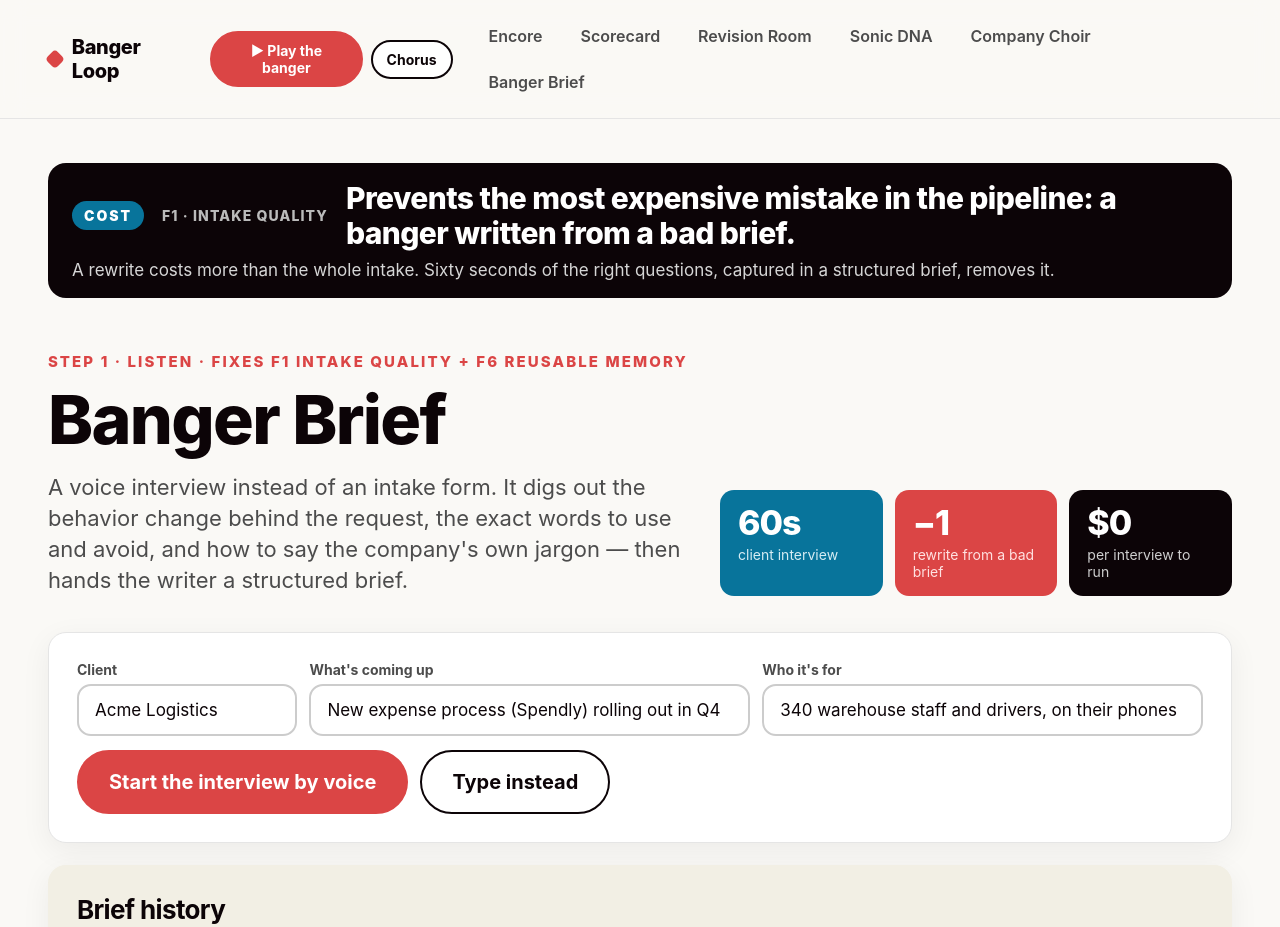
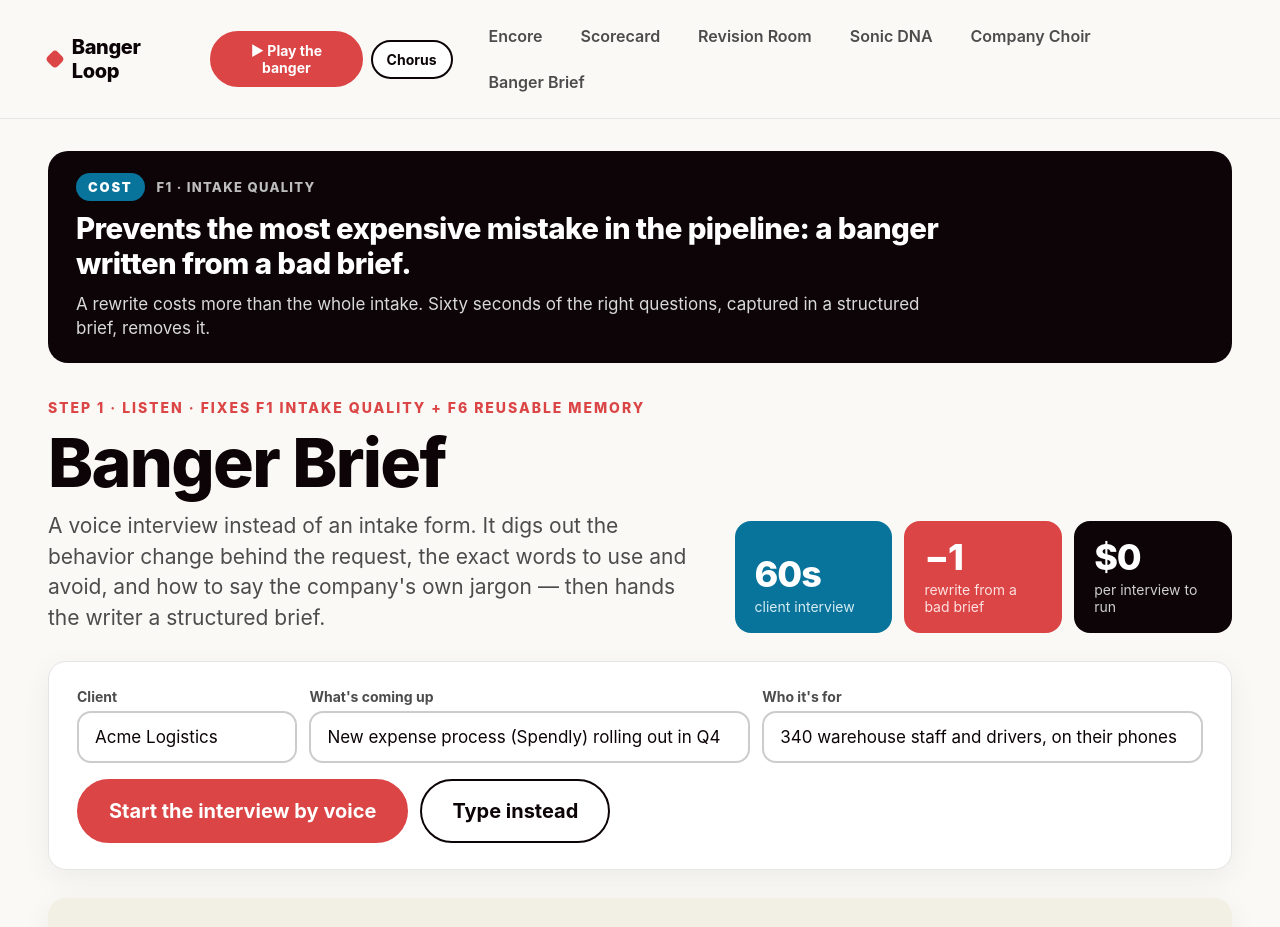
Before and after one commit to kfancy420/encore-recall-check, a Next.js app: page /brief in a window 1280 px wide. Shown: the top 927 px of the page. Built offline with nearby package versions, Linux system fonts and the light colour scheme.

Commit message:
Layout polish: stacked outcome banner, tighter vertical rhythm, consistent section spacing, impact tiles aligned

```diff
--- a/app/AppHero.tsx
+++ b/app/AppHero.tsx
@@ -14,10 +14,12 @@
     <section className="hero">
       {outcome && (
         <div className="outcome">
-          <span className={`outcome-kind ${outcome.kind === "Revenue" ? "red" : "blue"}`}>{outcome.kind}</span>
-          <span className="outcome-friction">{outcome.friction}</span>
-          <span className="outcome-claim">{outcome.claim}</span>
-          <span className="outcome-because">{outcome.because}</span>
+          <div className="outcome-head">
+            <span className={`outcome-kind ${outcome.kind === "Revenue" ? "red" : "blue"}`}>{outcome.kind}</span>
+            <span className="outcome-friction">{outcome.friction}</span>
+          </div>
+          <div className="outcome-claim">{outcome.claim}</div>
+          <div className="outcome-because">{outcome.because}</div>
         </div>
       )}
       <div>
--- a/app/brief/page.tsx
+++ b/app/brief/page.tsx
@@ -89,7 +89,7 @@
       />
 
       {phase === "start" && (
-        <section className="card stack" style={{ marginTop: 36 }}>
+        <section className="card stack section-gap">
           <div className="row">
             <label className="field"><span className="label">Client</span><input className="input" value={ctx.client} onChange={(e) => setCtx({ ...ctx, client: e.target.value })} /></label>
             <label className="field" style={{ flex: 2 }}><span className="label">What's coming up</span><input className="input" value={ctx.topic} onChange={(e) => setCtx({ ...ctx, topic: e.target.value })} /></label>
@@ -103,7 +103,7 @@
       )}
 
       {phase === "start" && history.length > 0 && (
-        <section className="card card-sand stack" style={{ marginTop: 22 }}>
+        <section className="card card-sand stack section-gap">
           <h2>Brief history</h2>
           <table className="table">
             <thead><tr><th>Client</th><th>Objective</th><th>Captured</th><th></th></tr></thead>
@@ -122,7 +122,7 @@
       )}
 
       {phase !== "start" && (
-        <div className="split" style={{ marginTop: 36 }}>
+        <div className="split section-gap">
           <section className="card stack">
             <div className="row spread"><span className="badge badge-violet">{ctx.client}</span><span className="badge">{elapsed}s</span></div>
             <div className="chat">{lines.map((l, i) => <div key={i} className={`bubble bubble-${l.who}`}>{l.text}</div>)}</div>
--- a/app/choir/page.tsx
+++ b/app/choir/page.tsx
@@ -80,7 +80,7 @@
         ]}
       />
 
-      <div className="split" style={{ marginTop: 36 }}>
+      <div className="split section-gap">
         <section className="card stack">
           <div className="row spread"><h2>Add your voice</h2><label className="field" style={{ maxWidth: 260 }}><span className="label">Client</span><input className="input" value={client} onChange={(e) => setClient(e.target.value)} /></label></div>
           <div className="callout callout-violet" style={{ fontSize: 17 }}>{CONSENT_TEXT}</div>
--- a/app/encore/page.tsx
+++ b/app/encore/page.tsx
@@ -138,7 +138,7 @@
       />
 
       {phase === "consent" && (
-        <section className="card stack" style={{ marginTop: 36, maxWidth: 900 }}>
+        <section className="card stack section-gap" style={{ maxWidth: 900 }}>
           <h2>Before we start</h2>
           <p style={{ color: "var(--muted)", margin: 0 }}>{VOICE_CONSENT_DISCLOSURE}</p>
           <div className="row">
@@ -157,7 +157,7 @@
       )}
 
       {phase !== "consent" && (
-        <section className="card stack" style={{ marginTop: 36, maxWidth: 900 }}>
+        <section className="card stack section-gap" style={{ maxWidth: 900 }}>
           <div className="row spread">
             <span className={`badge ${voiceMode ? "badge-live" : "badge-violet"}`}>{voiceMode ? "voice + tap" : "tap / type"}</span>
             <span className="badge">{elapsed}s</span>
--- a/app/globals.css
+++ b/app/globals.css
@@ -14,7 +14,7 @@
 code, pre { font-family: var(--mono); }
 h1, h2, h3 { margin: 0; letter-spacing: -0.025em; }
 h1 { font-size: clamp(40px, 5.5vw, 68px); font-weight: 800; line-height: 1.02; }
-h2 { font-size: 26px; font-weight: 700; }
+h2 { font-size: 24px; font-weight: 800; }
 h3 { font-size: 14px; font-weight: 700; color: var(--muted); text-transform: uppercase; letter-spacing: 0.1em; }
 p { line-height: 1.5; }
 .nav { position: sticky; top: 0; z-index: 10; background: rgba(250, 249, 246, 0.9); backdrop-filter: blur(12px); border-bottom: 1px solid var(--border); }
@@ -24,19 +24,19 @@
 .nav-links { display: flex; gap: 6px; margin-left: auto; flex-wrap: wrap; }
 .nav-links a { padding: 10px 16px; border-radius: 999px; color: var(--muted); font-size: 16px; font-weight: 600; }
 .nav-links a:hover { color: var(--text); background: var(--bg-2); }
-.page { max-width: 1240px; margin: 0 auto; padding: 44px 28px 100px; }
+.page { max-width: 1240px; margin: 0 auto; padding: 32px 28px 96px; }
 .page-narrow { max-width: 900px; }
-.eyebrow { color: var(--accent); font-weight: 800; font-size: 15px; letter-spacing: 0.14em; text-transform: uppercase; margin-bottom: 14px; }
-.lede { color: var(--muted); font-size: 22px; line-height: 1.4; max-width: 60ch; margin: 18px 0 0; }
-.hero { display: grid; grid-template-columns: 1.25fr 1fr; gap: 32px; align-items: end; }
+.eyebrow { color: var(--accent); font-weight: 800; font-size: 14px; letter-spacing: 0.14em; text-transform: uppercase; margin-bottom: 12px; }
+.lede { color: var(--muted); font-size: 21px; line-height: 1.45; max-width: 58ch; margin: 14px 0 0; }
+.hero { display: grid; grid-template-columns: 1.3fr 1fr; gap: 28px 40px; align-items: end; }
 @media (max-width: 900px) { .hero { grid-template-columns: 1fr; } }
 .impact { display: grid; grid-template-columns: repeat(3, 1fr); gap: 12px; }
-.impact div { background: var(--text); color: #fff; border-radius: 14px; padding: 16px 18px; }
-.impact b { display: block; font-size: 34px; font-weight: 800; letter-spacing: -0.03em; line-height: 1; }
+.impact div { background: var(--text); color: #fff; border-radius: 16px; padding: 18px 20px; min-height: 108px; display: flex; flex-direction: column; justify-content: flex-end; }
+.impact b { display: block; font-size: 36px; font-weight: 800; letter-spacing: -0.03em; line-height: 1; }
 .impact span { display: block; font-size: 14px; color: #cfcfcf; margin-top: 6px; }
 .impact div.red { background: var(--accent); } .impact div.red span { color: #ffe1e1; }
 .impact div.blue { background: var(--blue); } .impact div.blue span { color: #d6ecf3; }
-.card { background: var(--surface); border: 1px solid var(--border); border-radius: var(--radius); padding: 28px; box-shadow: var(--shadow); }
+.card { background: var(--surface); border: 1px solid var(--border); border-radius: var(--radius); padding: 26px 28px; box-shadow: var(--shadow); }
 .card-sand { background: var(--bg-2); border-color: transparent; }
 .card-link:hover { border-color: var(--accent); transform: translateY(-2px); transition: all .15s ease; }
 .grid { display: grid; gap: 18px; }
@@ -44,7 +44,7 @@
 .grid-2 { grid-template-columns: repeat(auto-fit, minmax(300px, 1fr)); }
 .split { display: grid; grid-template-columns: 1.2fr .8fr; gap: 22px; align-items: start; }
 @media (max-width: 900px) { .split { grid-template-columns: 1fr; } }
-.stack { display: flex; flex-direction: column; gap: 14px; }
+.stack { display: flex; flex-direction: column; gap: 16px; }
 .row { display: flex; gap: 12px; align-items: center; flex-wrap: wrap; }
 .spread { justify-content: space-between; }
 .divider { height: 1px; background: var(--border); margin: 20px 0; }
@@ -92,7 +92,7 @@
 .callout-violet { border-left-color: var(--blue); background: rgba(8,116,155,.06); }
 pre.json { background: #0c0407; color: #e8e8e8; border-radius: 14px; padding: 16px; font-size: 12px; overflow-x: auto; margin: 0; }
 details summary { cursor: pointer; color: var(--muted); font-weight: 700; }
-.kv { display: grid; grid-template-columns: 170px 1fr; gap: 10px 14px; font-size: 17px; margin: 0; }
+.kv { display: grid; grid-template-columns: 160px 1fr; gap: 12px 16px; font-size: 17px; margin: 0; line-height: 1.4; }
 .kv dt { color: var(--muted); font-weight: 700; } .kv dd { margin: 0; }
 .timeline { position: relative; height: 72px; border-radius: 14px; background: var(--bg-2); overflow: hidden; cursor: pointer; }
 .timeline .section { position: absolute; top: 0; bottom: 0; border-right: 2px solid #fff; display: flex; align-items: flex-end; padding: 8px; font-size: 12px; font-weight: 800; color: var(--muted); text-transform: uppercase; letter-spacing: .06em; }
@@ -108,7 +108,7 @@
 @media (max-width: 600px) { .hub { grid-template-columns: 1fr; } }
 .portal { display: flex; flex-direction: column; gap: 8px; min-height: 300px; padding: 30px; border-radius: 26px; position: relative; overflow: hidden; transition: transform .15s ease, box-shadow .15s ease; box-shadow: var(--shadow); }
 .portal:hover { transform: translateY(-4px); box-shadow: 0 18px 50px rgba(12,4,7,.16); }
-.portal-big { grid-column: span 2; min-height: 360px; }
+.portal-big { grid-column: span 2; min-height: 330px; }
 .portal-red { background: var(--accent); color: #fff; }
 .portal-blue { background: var(--blue); color: #fff; }
 .portal-ink { background: var(--text); color: #fff; }
@@ -124,10 +124,14 @@
 .player { display: flex; align-items: center; gap: 8px; }
 
 /* Outcome banner — the business value, first, for the back of the room */
-.outcome { grid-column: 1 / -1; display: grid; grid-template-columns: auto auto 1fr; gap: 10px 18px; align-items: center; background: var(--text); color: #fff; border-radius: 18px; padding: 18px 24px; margin-bottom: 22px; }
-.outcome-kind { font-size: 14px; font-weight: 900; letter-spacing: .14em; text-transform: uppercase; padding: 6px 12px; border-radius: 999px; }
+.outcome { grid-column: 1 / -1; display: flex; flex-direction: column; gap: 10px; background: var(--text); color: #fff; border-radius: 20px; padding: 22px 28px; margin-bottom: 8px; }
+.outcome-head { display: flex; align-items: center; gap: 12px; flex-wrap: wrap; }
+.outcome-kind { font-size: 13px; font-weight: 900; letter-spacing: .14em; text-transform: uppercase; padding: 6px 12px; border-radius: 999px; }
 .outcome-kind.red { background: var(--accent); } .outcome-kind.blue { background: var(--blue); }
-.outcome-friction { font-size: 14px; font-weight: 800; letter-spacing: .08em; text-transform: uppercase; color: #bbb; }
-.outcome-claim { font-size: clamp(22px, 2.4vw, 30px); font-weight: 800; letter-spacing: -.02em; line-height: 1.15; }
-.outcome-because { grid-column: 1 / -1; font-size: 17px; color: #d6d6d6; }
-@media (max-width: 700px) { .outcome { grid-template-columns: 1fr; } }
+.outcome-friction { font-size: 13px; font-weight: 800; letter-spacing: .1em; text-transform: uppercase; color: #bdbdbd; }
+.outcome-claim { font-size: clamp(22px, 2.3vw, 30px); font-weight: 800; letter-spacing: -.02em; line-height: 1.2; max-width: 44ch; }
+.outcome-because { font-size: 17px; line-height: 1.45; color: #d9d9d9; max-width: 80ch; }
+
+/* Section rhythm */
+.section-gap { margin-top: 28px; }
+.badge-row { margin-top: 14px; }
--- a/app/revision/page.tsx
+++ b/app/revision/page.tsx
@@ -91,7 +91,7 @@
         ]}
       />
 
-      <section className="card stack" style={{ marginTop: 36 }}>
+      <section className="card stack section-gap">
         <div className="row spread">
           <div><div className="label">Now reviewing</div><div style={{ fontSize: 26, fontWeight: 800 }}>{TRACK_TITLE}</div></div>
           <div className="row">
@@ -125,7 +125,7 @@
         {pending.map((p) => <div key={p} className="status"><span className="pulse" />classifying “{p}”…</div>)}
       </section>
 
-      <div className="split" style={{ marginTop: 22 }}>
+      <div className="split section-gap">
         <section className="card stack">
           <h2>Production notes · {notes.length}</h2>
           {notes.length === 0 && <p className="big" style={{ color: "var(--muted)", margin: 0 }}>Press play and say what you think. Every remark lands here, pinned to the second you said it.</p>}
--- a/app/scorecard/page.tsx
+++ b/app/scorecard/page.tsx
@@ -31,7 +31,7 @@
           { value: `${card.nextBangerSeed.length}`, label: "message(s) to remix" },
         ]}
       />
-      <p className="row" style={{ marginTop: 16 }}><span className="badge badge-live">{card.liveSessions} live session{card.liveSessions === 1 ? "" : "s"} on this machine</span><span className="badge badge-fixture">{card.employeesChecked - card.liveSessions} synthetic employees</span></p>
+      <p className="row badge-row"><span className="badge badge-live">{card.liveSessions} live session{card.liveSessions === 1 ? "" : "s"} on this machine</span><span className="badge badge-fixture">{card.employeesChecked - card.liveSessions} synthetic employees</span></p>
 
 
       <div className="split" style={{ marginTop: 20 }}>
--- a/app/sonic-dna/page.tsx
+++ b/app/sonic-dna/page.tsx
@@ -80,7 +80,7 @@
         ]}
       />
 
-      <section className="card stack" style={{ marginTop: 36 }}>
+      <section className="card stack section-gap">
         <div className="row spread">
           <label className="field" style={{ maxWidth: 360 }}><span className="label">Client</span><input className="input" value={client} onChange={(e) => setClient(e.target.value)} /></label>
           <div className="row">
@@ -117,7 +117,7 @@
         </div>
       </section>
 
-      <section className="card stack" style={{ marginTop: 22 }}>
+      <section className="card stack section-gap">
         <h2>What gets saved</h2>
         <p style={{ margin: 0, color: "var(--muted)", fontSize: 17 }}>A sonic signature record: which workplace sound plays which drum, with duration, level, provenance and the song it was rendered into — reusable on every future banger for this client.</p>
         <pre className="json">{JSON.stringify({ client, song: TRACK_TITLE, samples: SLOTS.filter((s) => clips[s.role]).map((s) => ({ role: s.role, label: labels[s.role], durationMs: clips[s.role]!.durationMs, peak: clips[s.role]!.peak })) }, null, 2)}</pre>
```
